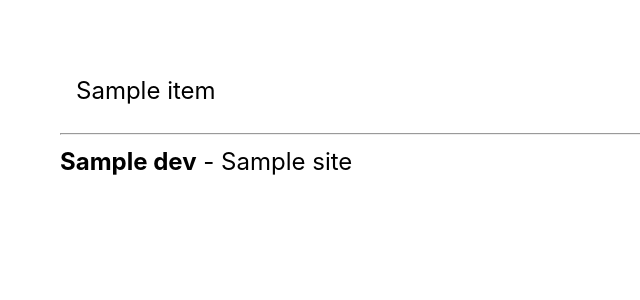
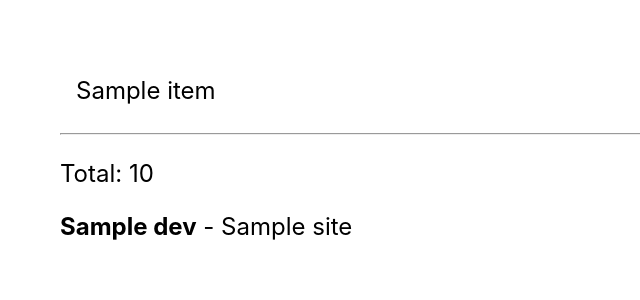
Before and after one commit to arbanhossain/dev-sites, a Flask app: template templates/home.html in a window 1280 px wide. Shown: the top 300 px of the page, without its empty margins (0-640 px from the left). Run offline with Flask 2, Linux system fonts and the light colour scheme; the template is opened without the code that fills it: most values are stand-ins (such as "Sample title", 1, 10 or a date in 2020); parts of the project's set-up code (start-up, migrations or seed data) failed here and were passed over.

Commit message:
show number of total links

```diff
--- a/app.py
+++ b/app.py
@@ -25,7 +25,7 @@ sites_ref = db.collection('devsite')
 def index():
     docs = sites_ref.stream()
     dev_list = [doc.to_dict() for doc in docs]
-    return render_template('home.html', title="Home", nav_list=navlist, dev_list=dev_list)
+    return render_template('home.html', title="Home", nav_list=navlist, dev_list=dev_list, total=len(dev_list))
 
 @app.route("/about")
 def about():
--- a/templates/home.html
+++ b/templates/home.html
@@ -2,6 +2,7 @@
 
 {% block content %}
 {% include 'nav.html' %}
+<p>Total: {{ total }}</p>
 {% include 'list-container.html' %}
 
 {% endblock %}
```
